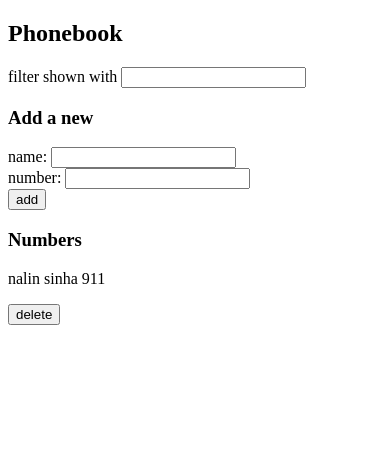
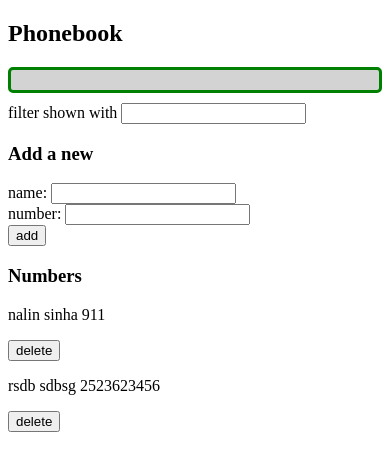
Before and after one commit to nalinsinha/fullstackopen, a React (Create React App) app in the folder part2/phonebook/: page / in a window 390 px wide. Shown: the top 470 px of the page. Built offline with nearby package versions, Linux system fonts and the light colour scheme; data requests are answered from the project's data file.

Commit message:
Exercise 2.19 Phonebook p 11

```diff
--- a/part2/phonebook/db.json
+++ b/part2/phonebook/db.json
@@ -4,6 +4,11 @@
       "name": "nalin sinha",
       "number": "911",
       "id": 1
+    },
+    {
+      "name": "rsdb sdbsg",
+      "number": "2523623456",
+      "id": 2
     }
   ]
 }
--- a/part2/phonebook/src/App.js
+++ b/part2/phonebook/src/App.js
@@ -4,6 +4,7 @@ import entry from "./services/entry";
 import PersonForm from "./components/PersonFrom";
 import Persons from "./components/Persons";
 import Filter from "./components/Filter";
+import Notification from "./components/Notification"
 
 const App = () => {
 	const [persons, setPersons] = useState([
@@ -13,6 +14,7 @@ const App = () => {
 	const [newPhone, setNewPhone] = useState("");
 	const [showAll, setShowAll] = useState(true);
 	const [search, setSearch] = useState("");
+	const [updateMessage, setUpdateMessage] = useState("");
 
 	useEffect(() => {
 		console.log("effect");
@@ -52,16 +54,26 @@ const App = () => {
 	const addName = (event) => {
 		event.preventDefault();
 		if (persons.find((person) => person.name === newName)) {
-			//confirm if user wants to overwrite
-			if(window.confirm(message)){
-				entry.update(persons.find((person) => person.name === newName).id, {
-					name: newName,
-					number: newPhone,
-				}).then((response) => {
-					setPersons(persons.map((person) =>
-						person.name === newName ? response.data : person
-					));
-				});
+			if (window.confirm(message)) {
+				entry
+					.update(
+						persons.find((person) => person.name === newName).id,
+						{
+							name: newName,
+							number: newPhone,
+						}
+					)
+					.then((response) => {
+						setPersons(
+							persons.map((person) =>
+								person.name === newName ? response.data : person
+							)
+						);
+					});
+				setUpdateMessage(`Updated ${newName}`);
+				setTimeout(() => {
+					setUpdateMessage(null);
+				}, 5000);
 			}
 		} else {
 			const temp = {
@@ -72,6 +84,10 @@ const App = () => {
 			entry.create(temp).then((response) => {
 				setPersons(persons.concat(response.data));
 			});
+			setUpdateMessage(`Updated ${newName}`);
+			setTimeout(() => {
+				setUpdateMessage(null);
+			}, 5000);
 		}
 		setNewName("");
 		setNewPhone("");
@@ -80,6 +96,7 @@ const App = () => {
 	return (
 		<div>
 			<h2>Phonebook</h2>
+			<Notification message={updateMessage}/>
 			<Filter search={search} handleSearchChange={handleSearchChange} />
 			<h3>Add a new</h3>
 			<PersonForm
--- /dev/null
+++ b/part2/phonebook/src/components/Notification.js
@@ -0,0 +1,14 @@
+const Notification = ({message}) => {
+    if(message == null) {
+        return null
+    }
+    else {
+        return (
+            <div className="notification">
+                {message}
+            </div>
+        )
+    }
+}
+
+export default Notification;
--- /dev/null
+++ b/part2/phonebook/src/index.css
@@ -0,0 +1,9 @@
+.notification {
+    color: green;
+  background: lightgrey;
+  font-size: 20px;
+  border-style: solid;
+  border-radius: 5px;
+  padding: 10px;
+  margin-bottom: 10px;
+}
--- a/part2/phonebook/src/index.js
+++ b/part2/phonebook/src/index.js
@@ -1,6 +1,7 @@
 import React from 'react';
 import ReactDOM from 'react-dom/client';
 import App from './App';
+import './index.css'
 
 const root = ReactDOM.createRoot(document.getElementById('root'));
 root.render(
```
